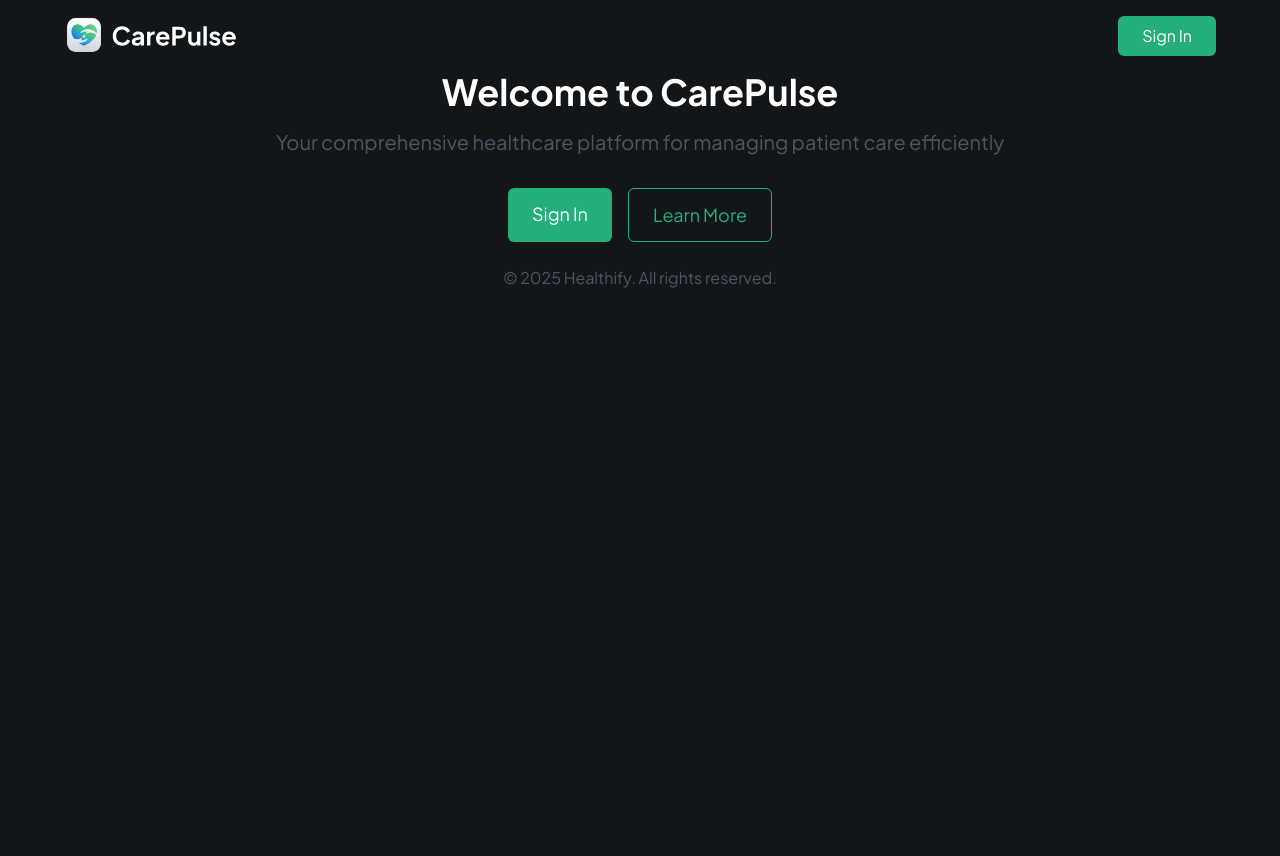
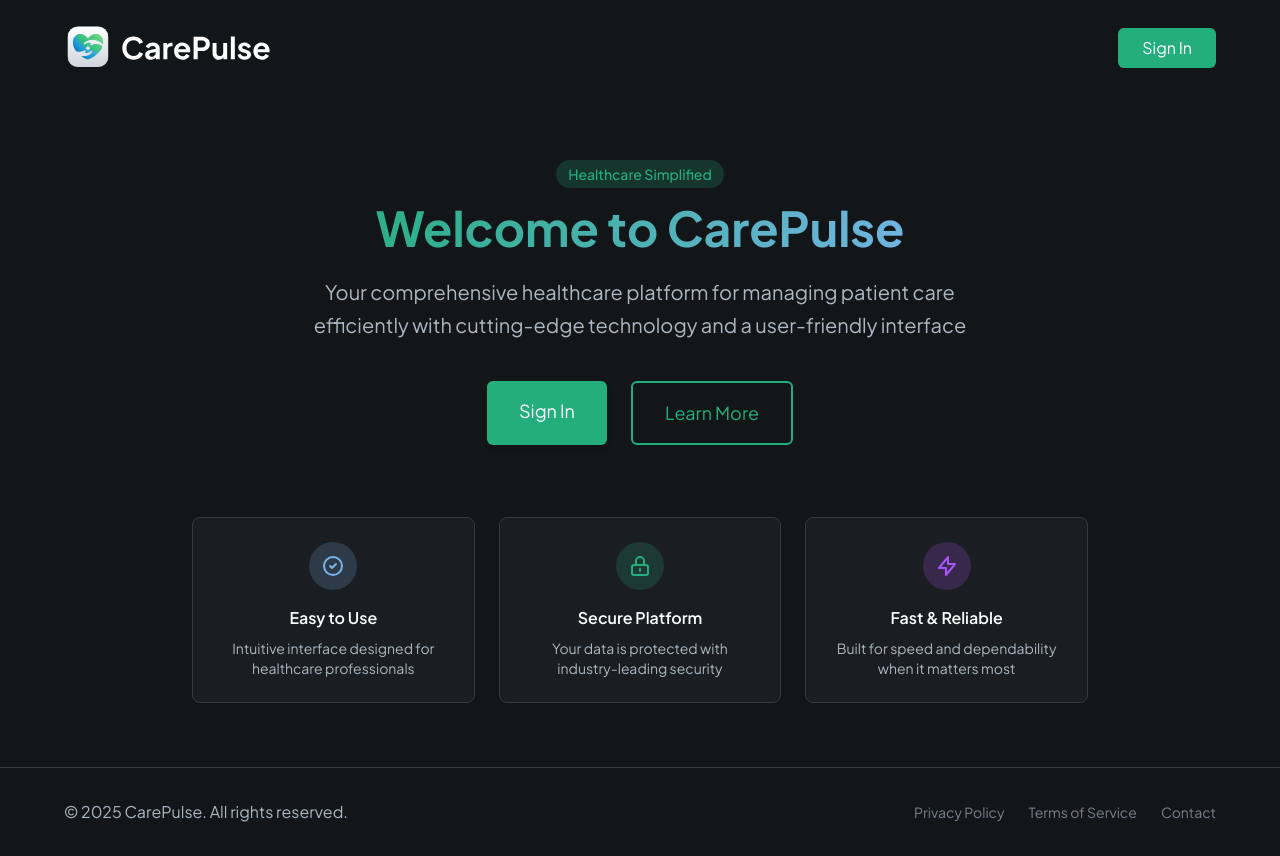
Before and after one commit to MihirPatel204/Healthify, a Next.js app: page /home in a window 1280 px wide. Before the commit the page ends 800 px from the top, so only its background shows below. Built offline with nearby package versions, Linux system fonts and the light colour scheme.

Commit message:
new home page

```diff
--- a/app/home/page.tsx
+++ b/app/home/page.tsx
@@ -4,51 +4,148 @@ import Image from "next/image";
 
 const Homepage = () => {
   return (
-    <div className="h-screen ">
-      <header className="container py-4 flex justify-between items-center">
+    <div className="min-h-screen flex flex-col bg-dark-300">
+      <header className="container py-6 flex justify-between items-center">
         <Image
           src="/assets/icons/logo-full.svg"
           height={100}
           width={200}
           alt="CarePulse Logo"
-          className="h-10 w-auto"
+          className="h-12 w-auto"
         />
         <Link
           href="/?redirect=false"
-          className="bg-green-500 hover:bg-green-600 text-white px-6 py-2 rounded-md transition-colors"
+          className="bg-green-500 hover:bg-green-600 text-white px-6 py-2 rounded-md transition-colors shadow-sm"
         >
           Sign In
         </Link>
       </header>
 
-      <main className="flex-1 flex flex-col items-center justify-center gap-8 container">
+      <main className="flex-1 flex flex-col items-center justify-center gap-10 container py-16">
         <div className="text-center max-w-3xl">
-          <h1 className="text-4xl font-bold mb-4">Welcome to CarePulse</h1>
-          <p className="text-xl text-gray-600 mb-8">
+          <span className="inline-block bg-green-500 bg-opacity-20 text-green-500 text-sm px-3 py-1 rounded-full mb-4 font-medium">
+            Healthcare Simplified
+          </span>
+          <h1 className="text-5xl font-bold mb-6 bg-clip-text text-transparent bg-gradient-to-r from-green-500 to-blue-500">
+            Welcome to CarePulse
+          </h1>
+          <p className="text-xl text-dark-700 mb-10 max-w-2xl mx-auto leading-relaxed">
             Your comprehensive healthcare platform for managing patient care
-            efficiently
+            efficiently with cutting-edge technology and a user-friendly
+            interface
           </p>
-          <div className="flex gap-4 justify-center">
+          <div className="flex gap-6 justify-center">
             <Link
               href="/?redirect=false"
-              className="bg-green-500 hover:bg-green-600 text-white px-6 py-3 rounded-md text-lg transition-colors"
+              className="bg-green-500 hover:bg-green-600 text-white px-8 py-4 rounded-md text-lg transition-colors shadow-md hover:shadow-lg"
             >
               Sign In
             </Link>
             <Link
               href="/about"
-              className="border border-green-500 text-green-500 hover:bg-green-50 px-6 py-3 rounded-md text-lg transition-colors"
+              className="border-2 border-green-500 text-green-500 hover:bg-dark-400 px-8 py-4 rounded-md text-lg transition-colors"
             >
               Learn More
             </Link>
           </div>
         </div>
+
+        <div className="w-full max-w-4xl mt-8 grid grid-cols-3 gap-6">
+          <div className="bg-dark-400 p-6 rounded-lg shadow-sm border border-dark-500 text-center">
+            <div className="inline-flex items-center justify-center w-12 h-12 rounded-full bg-blue-500 bg-opacity-20 text-blue-500 mb-4">
+              <svg
+                xmlns="http://www.w3.org/2000/svg"
+                className="h-6 w-6"
+                fill="none"
+                viewBox="0 0 24 24"
+                stroke="currentColor"
+              >
+                <path
+                  strokeLinecap="round"
+                  strokeLinejoin="round"
+                  strokeWidth={2}
+                  d="M9 12l2 2 4-4m6 2a9 9 0 11-18 0 9 9 0 0118 0z"
+                />
+              </svg>
+            </div>
+            <h3 className="font-semibold mb-2 text-white">Easy to Use</h3>
+            <p className="text-dark-700 text-sm">
+              Intuitive interface designed for healthcare professionals
+            </p>
+          </div>
+          <div className="bg-dark-400 p-6 rounded-lg shadow-sm border border-dark-500 text-center">
+            <div className="inline-flex items-center justify-center w-12 h-12 rounded-full bg-green-500 bg-opacity-20 text-green-500 mb-4">
+              <svg
+                xmlns="http://www.w3.org/2000/svg"
+                className="h-6 w-6"
+                fill="none"
+                viewBox="0 0 24 24"
+                stroke="currentColor"
+              >
+                <path
+                  strokeLinecap="round"
+                  strokeLinejoin="round"
+                  strokeWidth={2}
+                  d="M12 15v2m-6 4h12a2 2 0 002-2v-6a2 2 0 00-2-2H6a2 2 0 00-2 2v6a2 2 0 002 2zm10-10V7a4 4 0 00-8 0v4h8z"
+                />
+              </svg>
+            </div>
+            <h3 className="font-semibold mb-2 text-white">Secure Platform</h3>
+            <p className="text-dark-700 text-sm">
+              Your data is protected with industry-leading security
+            </p>
+          </div>
+          <div className="bg-dark-400 p-6 rounded-lg shadow-sm border border-dark-500 text-center">
+            <div className="inline-flex items-center justify-center w-12 h-12 rounded-full bg-purple-500 bg-opacity-20 text-purple-500 mb-4">
+              <svg
+                xmlns="http://www.w3.org/2000/svg"
+                className="h-6 w-6"
+                fill="none"
+                viewBox="0 0 24 24"
+                stroke="currentColor"
+              >
+                <path
+                  strokeLinecap="round"
+                  strokeLinejoin="round"
+                  strokeWidth={2}
+                  d="M13 10V3L4 14h7v7l9-11h-7z"
+                />
+              </svg>
+            </div>
+            <h3 className="font-semibold mb-2 text-white">Fast & Reliable</h3>
+            <p className="text-dark-700 text-sm">
+              Built for speed and dependability when it matters most
+            </p>
+          </div>
+        </div>
       </main>
 
-      <footer className="container py-6">
-        <p className="text-center text-gray-600">
-          © 2025 Healthify. All rights reserved.
-        </p>
+      <footer className="container py-8 border-t border-dark-500">
+        <div className="flex flex-col md:flex-row justify-between items-center gap-4">
+          <p className="text-dark-700">
+            © 2025 CarePulse. All rights reserved.
+          </p>
+          <div className="flex gap-6">
+            <Link
+              href="/privacy"
+              className="text-dark-600 hover:text-dark-700 text-sm"
+            >
+              Privacy Policy
+            </Link>
+            <Link
+              href="/terms"
+              className="text-dark-600 hover:text-dark-700 text-sm"
+            >
+              Terms of Service
+            </Link>
+            <Link
+              href="/contact"
+              className="text-dark-600 hover:text-dark-700 text-sm"
+            >
+              Contact
+            </Link>
+          </div>
+        </div>
       </footer>
     </div>
   );
```
